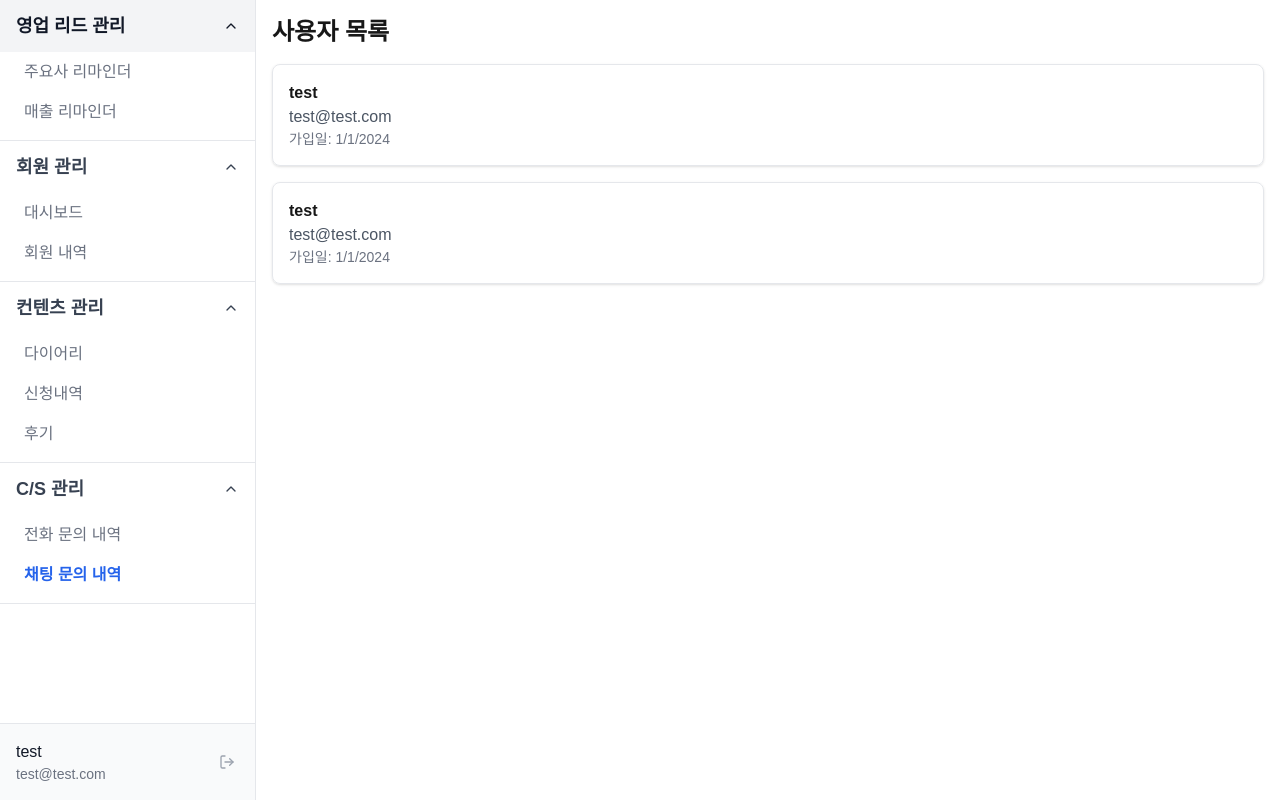
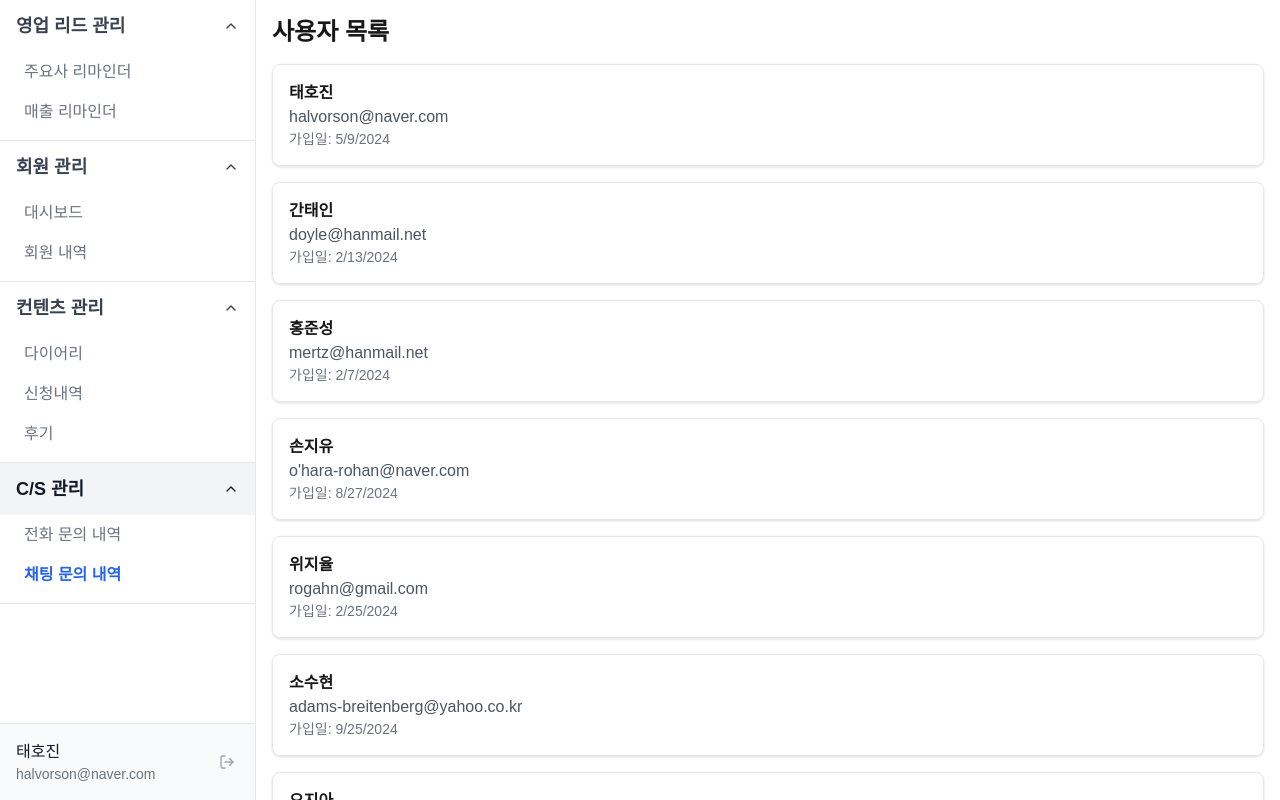
Before and after one commit to hiimjayson/crm, a Next.js app: page /user in a window 1280 px wide. Shown: the top 800 px of the page. Built offline with nearby package versions, Linux system fonts and the light colour scheme.

Commit message:
deps: add faker-js

```diff
--- a/package.json
+++ b/package.json
@@ -9,6 +9,7 @@
     "lint": "next lint"
   },
   "dependencies": {
+    "@faker-js/faker": "^9.1.0",
     "@tanstack/react-query": "^5.59.16",
     "cookies-next": "^4.3.0",
     "lucide-react": "^0.454.0",
--- a/src/components/SideBar/Bio.tsx
+++ b/src/components/SideBar/Bio.tsx
@@ -20,6 +20,8 @@ export default function Bio() {
 
   if (!currentUser) return null;
 
+  console.log(currentUser);
+
   return (
     <div className="absolute bottom-0 left-0 right-0 border-t border-gray-200 bg-gray-50 p-4">
       <div className="flex items-center justify-between">
--- /dev/null
+++ b/src/mock/factories/faker.ts
@@ -0,0 +1,6 @@
+import { fakerKO as faker, faker as fakerEN } from "@faker-js/faker";
+
+faker.seed(12345);
+fakerEN.seed(12345);
+
+export { faker, fakerEN };
--- a/src/mock/factories/user.factory.ts
+++ b/src/mock/factories/user.factory.ts
@@ -1,15 +1,18 @@
 import { User } from "@/remote/user";
+import { faker, fakerEN } from "./faker";
 
 export const userFactory = {
   create: (): User => {
     return {
-      id: "1",
-      uNumbber: 1,
-      email: "test@test.com",
-      name: "test",
-      team: "test",
-      role: "test",
-      createdAt: "2024-01-01",
+      id: faker.string.uuid(),
+      uNumbber: faker.number.int(),
+      email: `${fakerEN.person.lastName().toLowerCase()}@${
+        faker.internet.email().split("@")[1]
+      }`,
+      name: faker.person.fullName(),
+      team: faker.company.name(),
+      role: faker.person.jobTitle(),
+      createdAt: faker.date.past().toISOString(),
     };
   },
 };
--- a/src/mock/repositories/user.repository.ts
+++ b/src/mock/repositories/user.repository.ts
@@ -1,10 +1,15 @@
 import { userFactory } from "../factories/user.factory";
+
+const USER_DATA_COUNT = 50;
+const users = Array.from({ length: USER_DATA_COUNT }, () =>
+  userFactory.create()
+);
 
 export const UserRepository = {
   getCurrentUser: () => {
-    return userFactory.create();
+    return users[0];
   },
   getUsers: () => {
-    return [userFactory.create(), userFactory.create()];
+    return users;
   },
 };
```
Also changed, not shown: 1 other file (tests, documents, lock files or other folders).
